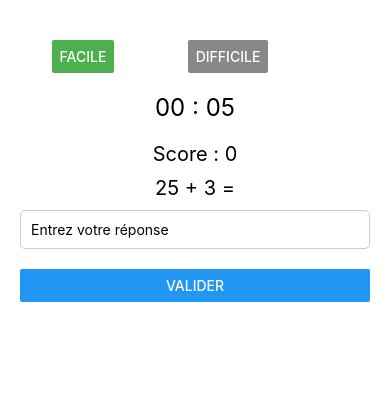
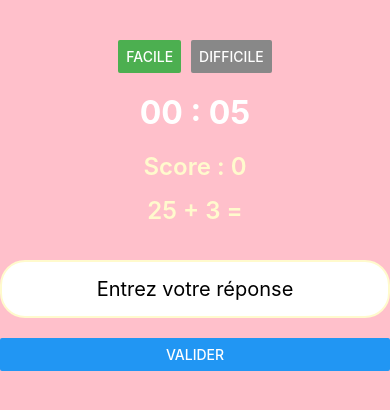
Before and after one commit to MargYre/L3_react-native-mental-math, a React Native app: screen / in a window 390 px wide. Shown: the top 410 px of the page. Built offline with nearby package versions, Linux system fonts and the light colour scheme.

Commit message:
Updated style (pink themeà

```diff
--- a/styles.js
+++ b/styles.js
@@ -3,38 +3,80 @@ import { StyleSheet } from 'react-native';
 export const styles = StyleSheet.create({
   container: {
     flex: 1,
-      backgroundColor: '#fff',
-      paddingHorizontal: 20,
-      marginTop: 40,
+    backgroundColor: 'pink',
+    paddingTop: 40,
   },
   difficultyContainer: {
     flexDirection: 'row',
-      justifyContent: 'space-around',
-      width: '80%',
+    justifyContent: 'center',
+    width: '100%',
     marginBottom: 20,
     gap: 10,
   },
+  difficultyButton: {
+    padding: 15,
+    borderRadius: 25,
+    width: '40%',
+    alignItems: 'center',
+  },
   timer: {
+    fontSize: 32,
+    textAlign: 'center',
+    marginBottom: 20,
+    color: 'white',
+    fontWeight: 'bold',
+  },
+  text: {
     fontSize: 24,
     textAlign: 'center',
-      marginBottom: 20,
+    marginBottom: 15,
+    color: 'lemonchiffon',
+    fontWeight: '600',
   },
-    text: {
+  input: {
+    borderWidth: 2,
+    borderColor: 'lemonchiffon',
+    padding: 15,
+    marginVertical: 20,
+    borderRadius: 25,
+    backgroundColor: '#FFFFFF',
+    width: '100%',
     fontSize: 20,
     textAlign: 'center',
-      marginBottom: 10,
-    },
-    input: {
-      borderWidth: 1,
-      borderColor: '#ccc',
-      padding: 10,
-      marginBottom: 20,
-      borderRadius: 5,
   },
   message: {
-      marginTop: 20,
+    marginTop: 15,
+    marginBottom: 15,
     textAlign: 'center',
-      color: '#333',
-      fontSize: 16,
+    color: 'lemonchiffon',
+    fontSize: 20,
+    fontWeight: '600',
   },
+  buttonContainer: {
+    width: '100%',
+    alignItems: 'center',
+    gap: 15,
+  },
+  button: {
+    backgroundColor: '#c8f4ff',
+    padding: 15,
+    borderRadius: 25,
+    width: '80%',
+    alignItems: 'center',
+    shadowColor: '#FFFFFF',
+    shadowOffset: {
+      width: 0,
+      height: 4,
+    },
+    shadowOpacity: 0.5,
+    shadowRadius: 5,
+    elevation: 8,
+  },
+  buttonText: {
+    color: 'pink',
+    textShadowColor: 'white',
+    textShadowRadius: 2,
+    fontSize: 20,
+    fontWeight: 'bold',
+  }
 });
```
Also changed, not shown: src/components/DifficultySelector.js (+24 -14 lines). Lines whose indentation alone changed are shown as unchanged.
